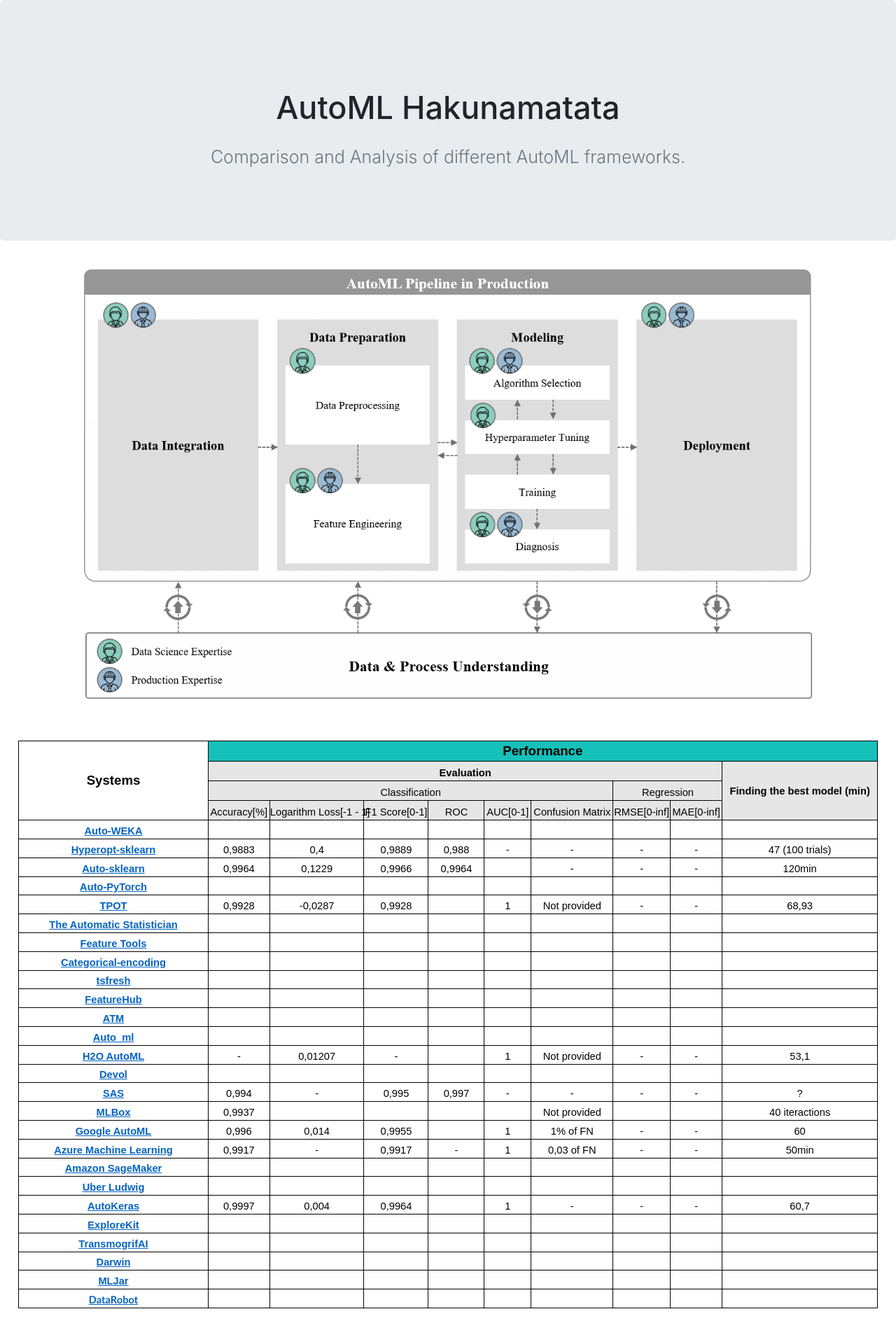
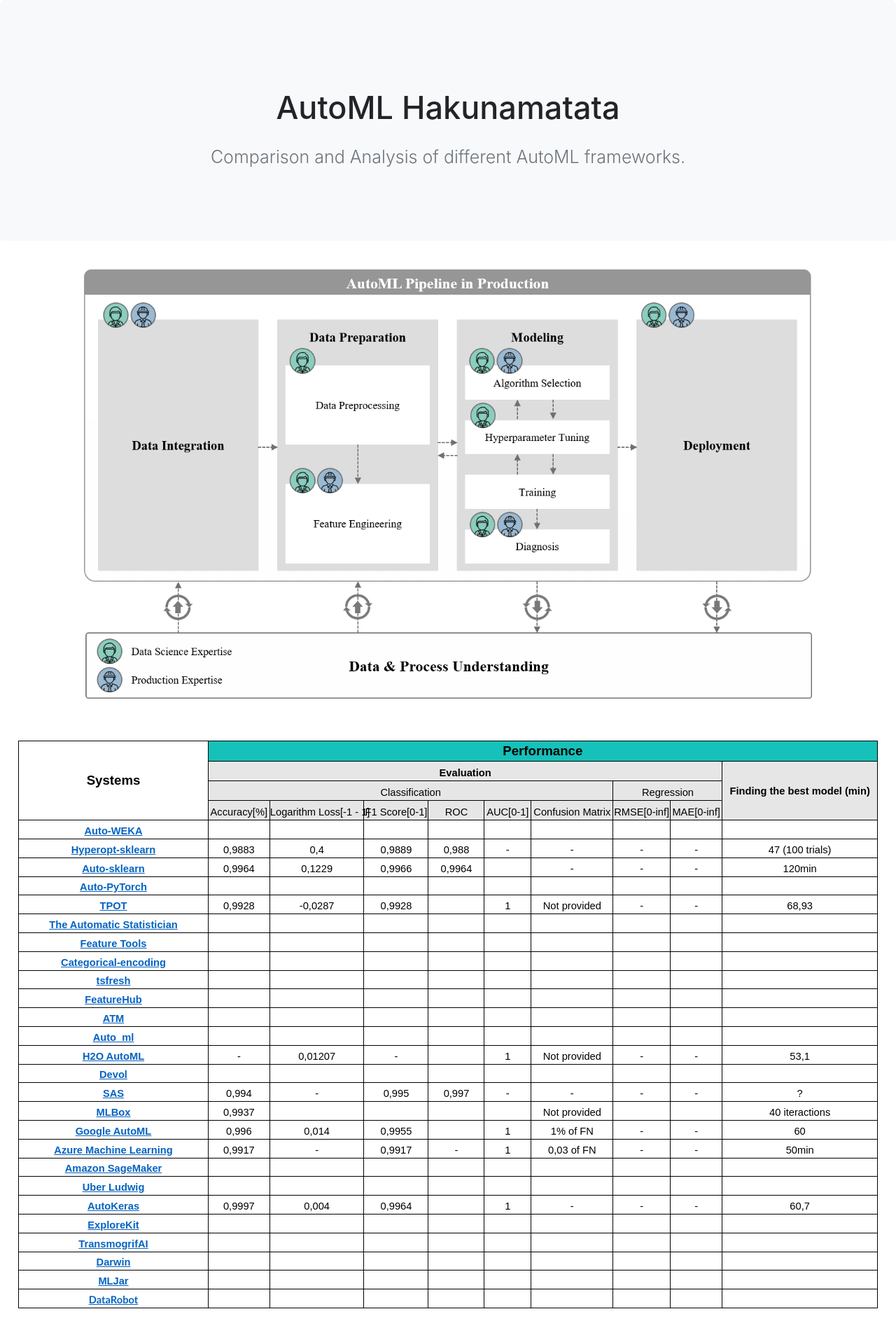
Before and after one commit to jonathankrauss/AutoML-Benchmark, a Jekyll site: the page built from README.md, in a window 1280 px wide. Shown: the top 1920 px of the page at 70% size. Built offline with Jekyll 4.4.1, drawn with Linux system fonts in a browser that asks for light colours; our own code applies the rules of GitHub Pages for plain Markdown files; comment, search, counter and statistics services are not loaded.

Commit message:
Update default.html

```diff
--- a/_layouts/default.html
+++ b/_layouts/default.html
@@ -38,7 +38,7 @@
 
  <!-- Here i put up the title of the page (not the heading) -->
 <body>
-  <section class="jumbotron text-center">
+  <section class="jumbotron bg-light text-center">
   <div class="container">
       <h1>AutoML Hakunamatata</h1>
       <p class="lead text-muted">Comparison and Analysis of different AutoML frameworks.</p>
```
